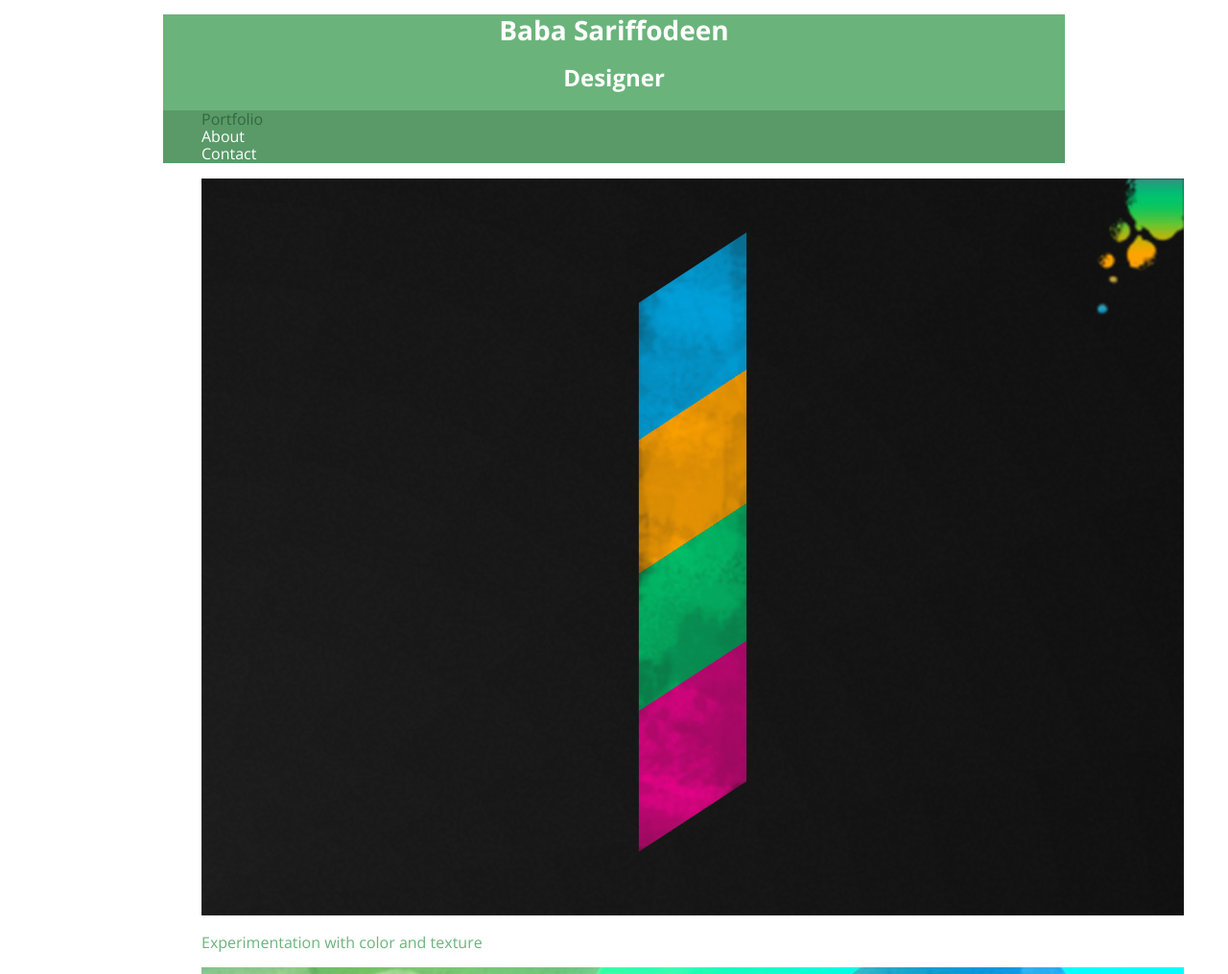
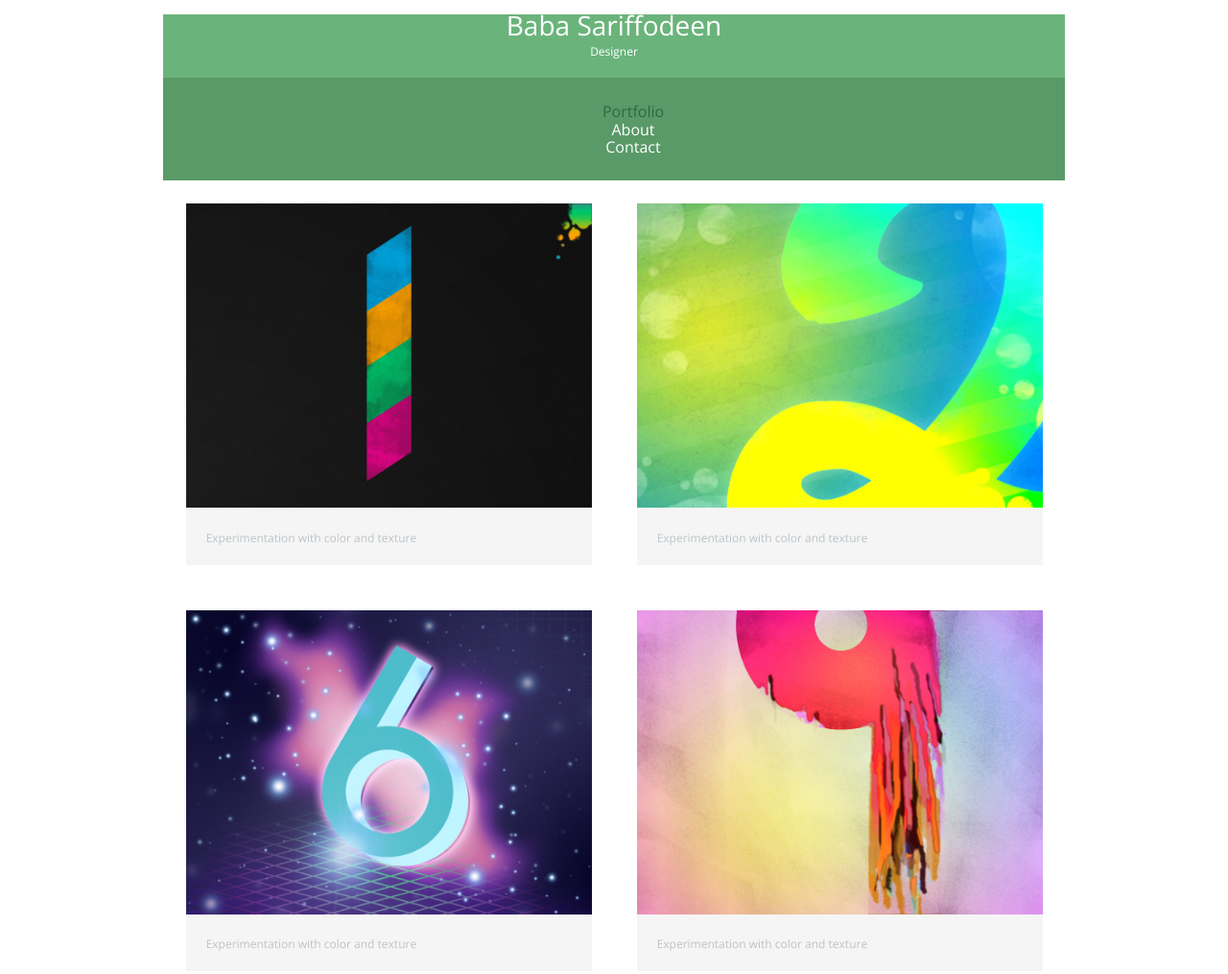
Before and after one commit to BabaSar/Making-A-Simple-Site, a plain HTML site: page index.html in a window 1280 px wide. Shown: the top 1015 px of the page at 96% size. Drawn offline with nearby package versions, Linux system fonts and the light colour scheme.

Commit message:
more work done
more work done

```diff
--- a/css/style.css
+++ b/css/style.css
@@ -1,9 +1,9 @@
-ul {
-    list-style-type: none;
-}
+/**********************************
+GENERAL
+***********************************/
 
-a {
-    text-decoration: none;
+body {
+    font-family: 'Open Sans', sans-serif;
   }
 
   #wrapper {
@@ -12,46 +12,134 @@ a {
     padding: 0 5%;
   }
 
+  a {
+    text-decoration: none;
+  }
+
+  img {
+    max-width: 100%;
+  }
+
+
+
+  /**********************************
+  HEADING
+  ***********************************/
+
   #logo {
     text-align: center;
     margin: 0;
   }
 
+  h1 {
+    font-family: 'Open Sans', sans-serif;
+    margin: 15px 0;
+    font-size: 1.75em;
+    font-weight: normal;
+    line-height: 0.8em;
+  }
 
+  h2 {
+    font-size: 0.75em;
+    margin: -5px 0 0;
+    font-weight: normal;
+  }
+
+
+
+  /**********************************
+  NAVIGATION
+  ***********************************/
+
+  nav {
+    text-align: center;
+    padding: 10px 0;
+    margin: 20px 0 0;
+  }
+
+  ul {
+      list-style-type: none;
+  }
+
+
+  /**********************************
+  FOOTER
+  ***********************************/
+
+  footer {
+    font-size: 0.75em;
+    text-align: center;
+    padding-top: 50px;
+    color: #ccc;
+    clear: both;
+  }
+
+
+
+  /**********************************
+  PAGE: PORTFOLIO
+  ***********************************/
+
+  #gallery {
+    margin: 0;
+    padding: 0;
+    list-style: none;
+  }
+
+  #gallery li {
+    float: left;
+    width: 45%;
+    margin: 2.5%;
+    background-color: #f5f5f5;
+    color: #bdc3c7;
+  }
+
+  #gallery li a p {
+    margin: 0;
+    /* paragraphs do have some margin by default, so we want to 0 that out */
+    padding: 5%;
+    font-size: 0.75em;
+    color: #bdc3c7;
+  }
+
+
+  /**********************************
+  COLORS
+  ***********************************/
+
+  /* site body */
+  body {
+    background-color: #fff;
+    color: #999;
+  }
+
+  /* green header */
+  header {
+    background: #6ab47b;
+    border-color: #599a68;
+  }
+
+  /* nav background on mobile */
+  nav {
+    background: #599a68;
+  }
+
+  /* logo text */
+  h1, h2 {
+    color: #fff;
+  }
+
+  /* links */
   a {
     color: #6ab47b;
   }
 
-header {
-    background-color: #6ab47b;
-    border-color: #599a68;
-}
-
-h1 {
-    margin: 15px 0;
-    font-size: 1.75em;
-}
-
-h1, h2 {
+  /* nav link */
+  nav a, nav a:visited {
     color: #fff;
   }
 
-nav {
-    background: #599a68;
-}
-
-nav a,
-nav a:visited {
-    color: #fff;
-}
-
-nav a.selected,
-nav a:hover {
+  /* selected nav link */
+  nav a.selected, nav a:hover {
     color: #32673f;
   }
-
-body {
-    background: white;
-    color: #999;
-    font-family: 'Open Sans', sans-serif;
-}
--- a/index.html
+++ b/index.html
@@ -25,7 +25,7 @@
         </header>
 
         <section>
-            <ul>
+            <ul id="gallery">
                 <!-- Project works best with 1024x768 -->
                 <li>
                     <a href="img/numbers-01.jpg">
@@ -62,11 +62,6 @@
                     </a>
                 </li>
             </ul>
-            <ul>
-                <li><img src="img/numbers-01.jpg" alt=""></li>
-                <li><img src="img/numbers-02.jpg" alt=""></li>
-                <li><img src="img/numbers-06.jpg" alt=""></li>
-            </ul>
         <footer>
             <a href="">
                     <img src="img/twitter-wrap.png" alt="Twitter logo">
```
Lines whose indentation alone changed are shown as unchanged.
